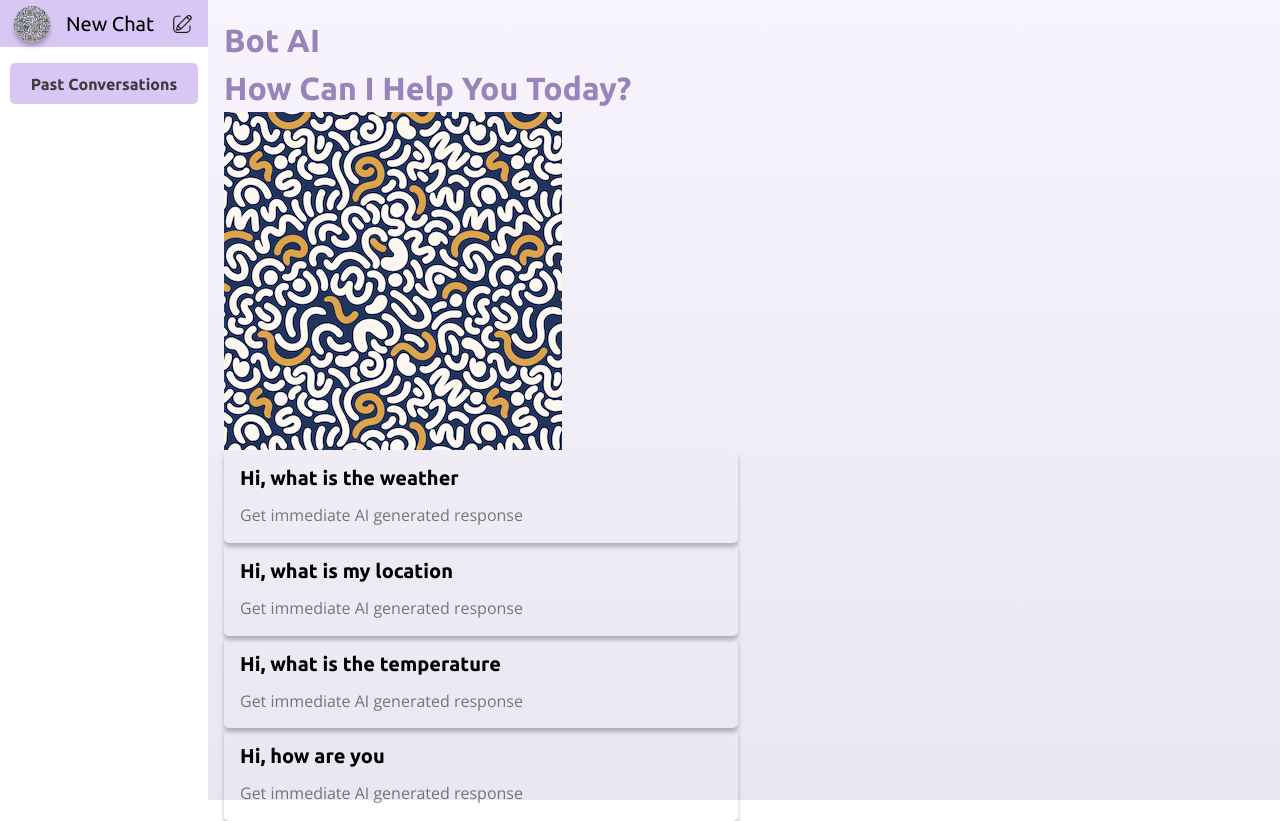
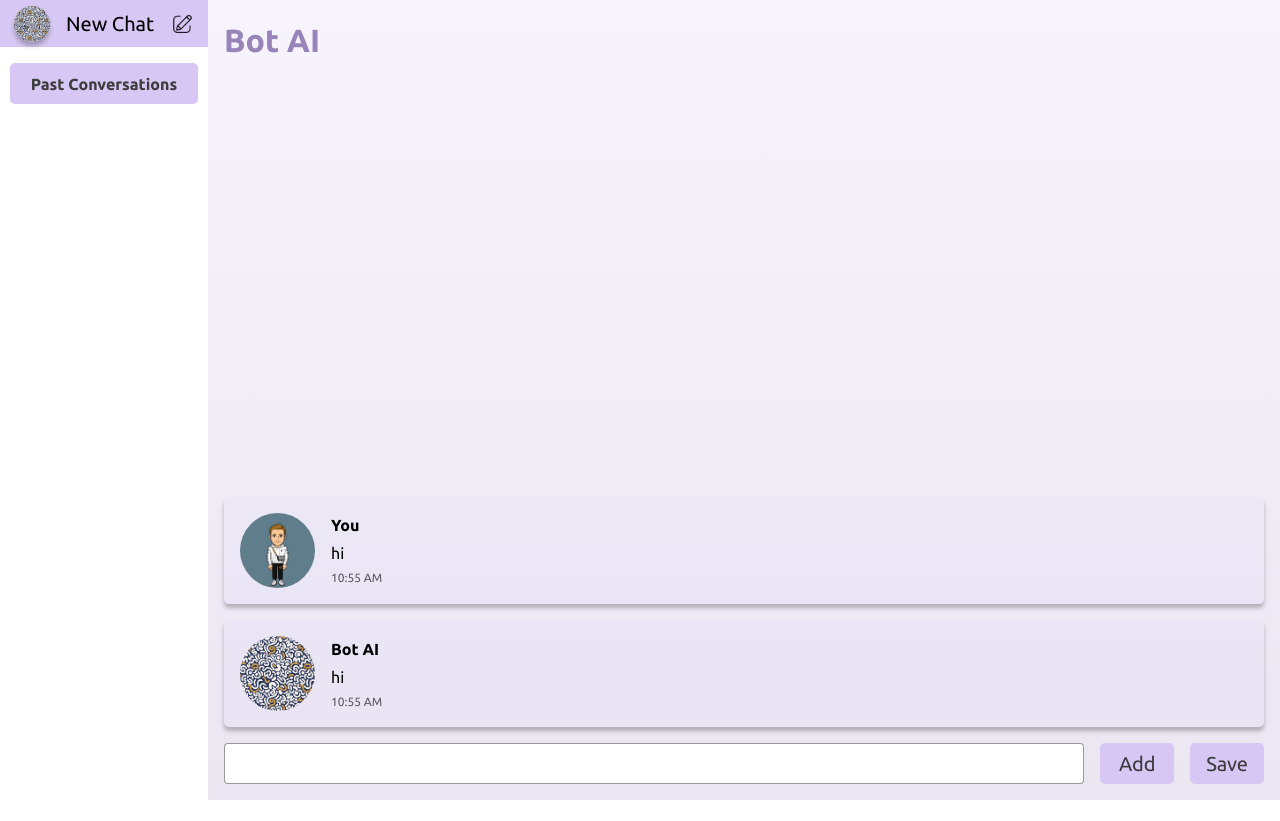
Before and after one commit to abhay8696/BotAi, a React (Vite) app: page / in a window 1280 px wide. After the commit the page ends 800 px from the top, so only its background shows below. Built offline with nearby package versions, Linux system fonts and the light colour scheme.

Commit message:
created new component ChatBody to display chatCards and input form

```diff
--- a/src/components/AppBody/AppBody.css
+++ b/src/components/AppBody/AppBody.css
@@ -3,6 +3,10 @@
     padding: 1rem;
     background: linear-gradient(180deg, rgba(215, 199, 244, 0.2) 0%, rgba(151, 133, 186, 0.2) 100%);
     flex: 1;
+    display: flex;
+    flex-direction: column;
+    justify-content: space-between;
+    gap: 1rem;
 }
 
 .AppBodyHead{
--- a/src/components/AppBody/AppBody.jsx
+++ b/src/components/AppBody/AppBody.jsx
@@ -3,9 +3,14 @@ import React, { useContext } from 'react';
 import "./AppBody.css";
 //assets
 import menuIcon from "../../assets/menu.svg";
+import icon1 from "../../assets/icon1.png";
+import icon2 from "../../assets/icon2.png";
 //contexts
 import { ThemeContext } from '../../AllContexts';
 import Intro from '../Intro/Intro';
+import Form from '../Form/Form';
+import ChatCard from '../ChatCard/ChatCard';
+import ChatBody from '../ChatBody/ChatBody';
 
 const AppBody = props => {
     //props
@@ -21,7 +26,8 @@ const AppBody = props => {
                 }
                 <h1>Bot AI</h1>
             </div>
-            <Intro />
+            {/* <Intro /> */}
+            <ChatBody />
         </div>
     );
 };
--- /dev/null
+++ b/src/components/ChatBody/ChatBody.css
@@ -0,0 +1,9 @@
+
+
+.ChatBody{
+    flex: 1;
+    display: flex;
+    flex-direction: column;
+    justify-content: flex-end;
+    gap: 1rem;
+}
--- /dev/null
+++ b/src/components/ChatBody/ChatBody.jsx
@@ -0,0 +1,24 @@
+import React, { useContext } from 'react';
+import { ThemeContext } from '../../AllContexts';
+//styles
+import "./ChatBody.css";
+//assets
+import icon1 from "../../assets/icon1.png";
+import icon2 from "../../assets/icon2.png";
+//components
+import ChatCard from '../ChatCard/ChatCard';
+import Form from '../Form/Form';
+
+const ChatBody = () => {
+    //context
+    const [theme, setTheme] = useContext(ThemeContext)
+    return (
+        <div className={`ChatBody ChatBodyTheme-${theme}`}>
+            <ChatCard icon={icon2} name="you" message="hi" time="10:55 AM"/>
+            <ChatCard icon={icon1} name="Bot AI" message="hi" time="10:55 AM"/>
+            <Form />
+        </div>
+    );
+};
+
+export default ChatBody;
--- a/src/components/ChatCard/ChatCard.css
+++ b/src/components/ChatCard/ChatCard.css
@@ -1,6 +1,6 @@
 
 .ChatCard{
-    width: 1015.39px;
+    /* width: 1015.39px; */
     max-width: 95vw;
     background: #D7C7F421;
 
--- a/src/components/Intro/Intro.css
+++ b/src/components/Intro/Intro.css
@@ -0,0 +1,33 @@
+
+.Intro{
+    flex: 1;
+    display: flex;
+    flex-direction: column;
+    justify-content: space-between;
+}
+
+.introQuestion{
+    margin: 0 auto;
+    display: flex;
+    flex-direction: column;
+    align-items: center;
+    justify-content: center;
+    gap: 1rem;
+    flex: 1;
+}
+.Intro h1{
+    font-size: 28px;
+    font-weight: 500;
+    color: var(--color-black);
+}
+
+.Intro img{
+    width: 55px;
+    border-radius: 50%;
+}
+
+.introCards{
+    display: flex;
+    justify-content: center;
+    flex-wrap: wrap;
+}
--- a/src/components/Intro/Intro.jsx
+++ b/src/components/Intro/Intro.jsx
@@ -20,7 +20,7 @@ const Intro = () => {
 
     return (
         <div className={`Intro IntroTheme-${theme}`}>
-            <div>
+            <div className='introQuestion'>
                 <h1>How Can I Help You Today?</h1>
                 <img src={icon1} alt="bot ai" />
             </div>
```
